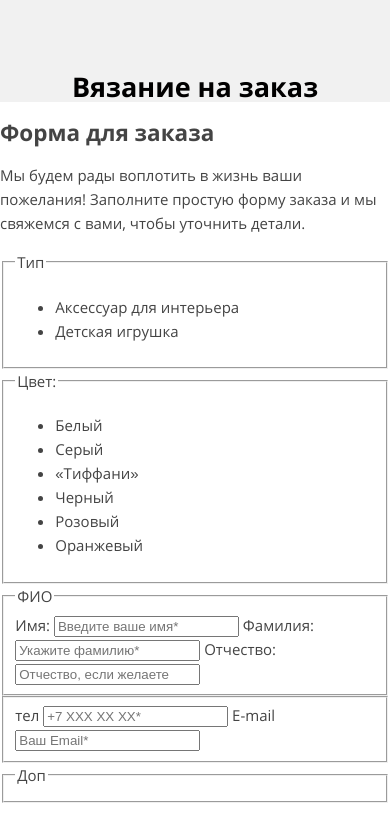
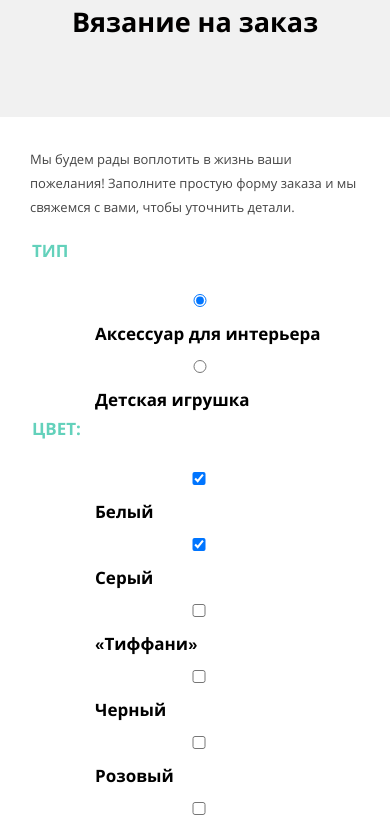
Before and after one commit to eresha1/578047-mishka, a website: page source/form.html in a window 390 px wide. Shown: the part 537-1352 px from the top of the page. Drawn offline with nearby package versions, Linux system fonts and the light colour scheme; files that its build step writes are made by us from their sources.

Commit message:
сетка крупных блоков mobil form.html

```diff
--- a/source/form.html
+++ b/source/form.html
@@ -2,14 +2,15 @@
 <html lang="ru">
 <head>
   <meta charset="utf-8">
+  <meta name="viewport" content="width=device-width, initial-scale=1.0">
   <title>HTML Academy: Мишка</title>
   <link href="css/style.css" rel="stylesheet">
 </head>
 <body>
   <header class="page-header">
     <nav class="page-header__nav main-nav">
-      <a class="main-nav__logo-link" href="#">
-        <img class="main-nav__logo-image" src="http://placehold.it/150x100" width="150" height="100" alt="Логотип магазина Мишка">
+      <a class="main-nav__logo-link" href="index.html">
+       <img class="main-nav__logo-image" src="img/logo-mobile.svg" width="85.589" height="35.034" alt="Логотип магазина Мишка">
       </a>
       <button class="main-nav__toggle" type="button">Открыть меню</button>
       <div class="main-nav__wrapper">
@@ -39,11 +40,11 @@
     </nav>
   </header>
   <main class="page-main">
-    <div class="page-main__heading">
-      <h1 class="page-main__title">Вязание на заказ</h1>
+    <div class="page-main__heading page-main__heading--inner">
+      <h1 class="page-main__title page-main__title--inner">Вязание на заказ</h1>
     </div>
-    <section class="order">
-      <h2 class="order__title">Форма для заказа</h2>
+    <section class="order container">
+      <h2 class="visually-hidden">Форма для заказа</h2>
       <p class="order__desc">
       Мы будем рады воплотить в жизнь ваши пожелания! Заполните простую форму заказа и мы свяжемся с вами, чтобы уточнить детали.</p>
       <form class="order__form order-form" action="https://echo.htmlacademy.ru" method="post">
@@ -51,12 +52,12 @@
           <legend class="order-form__legend">Тип</legend>
           <ul class="order-form__list">
             <li>
-              <input class="visually-hidden order-form__input order-form__input--radio" type="radio" id="interior" name="type" value="for-interior" checked>
-              <label class="order-form__label" for="interior">Аксессуар для интерьера</label>
+              <input class=" order-form__input order-form__input--radio" type="radio" id="interior" name="type" value="for-interior" checked>
+              <label class="order-form__label order-form__label--radio" for="interior">Аксессуар для интерьера</label>
             </li>
             <li>
-              <input class="visually-hidden order-form__input order-form__input--radio" type="radio" id="toy" name="type" value="toy">
-              <label class="order-form__label" for="toy">Детская игрушка</label>
+              <input class=" order-form__input order-form__input--radio" type="radio" id="toy" name="type" value="toy">
+              <label class="order-form__label order-form__label--radio" for="toy">Детская игрушка</label>
             </li>
           </ul>
         </fieldset>
@@ -64,54 +65,55 @@
           <legend class="order-form__legend">Цвет:</legend>
           <ul class="order-form__list">
             <li>
-              <input class="visually-hidden order-form__input order-form__input--checkbox" type="checkbox" id="white" name="white" checked>
-              <label class="order-form__label" for="white">Белый</label>
+              <input class="order-form__input order-form__input--checkbox" type="checkbox" id="white" name="white" checked>
+              <label class="order-form__label order-form__label--checkbox" for="white">Белый</label>
             </li>
             <li>
-              <input class="visually-hidden order-form__input order-form__input--checkbox" type="checkbox" id="gray" name="gray" checked>
-              <label class="order-form__label" for="gray">Серый</label>
+              <input class="order-form__input order-form__input--checkbox" type="checkbox" id="gray" name="gray" checked>
+              <label class="order-form__label order-form__label--checkbox" for="gray">Серый</label>
             </li>
             <li>
-              <input class="visually-hidden order-form__input order-form__input--checkbox" type="checkbox" id="tiffany" name="tiffany">
-              <label class="order-form__label" for="tiffany">«Тиффани»</label>
+              <input class="order-form__input order-form__input--checkbox" type="checkbox" id="tiffany" name="tiffany">
+              <label class="order-form__label order-form__label--checkbox" for="tiffany">«Тиффани»</label>
             </li>
             <li>
-              <input class="visually-hidden order-form__input order-form__input--checkbox" type="checkbox" id="black" name="black">
-              <label class="order-form__label" for="black">Черный</label>
+              <input class="order-form__input order-form__input--checkbox" type="checkbox" id="black" name="black">
+              <label class="order-form__label order-form__label--checkbox" for="black">Черный</label>
             </li>
             <li>
-              <input class="visually-hidden order-form__input order-form__input--checkbox" type="checkbox" id="pink" name="pink">
-              <label class="order-form__label" for="pink">Розовый</label>
+              <input class="order-form__input order-form__input--checkbox" type="checkbox" id="pink" name="pink">
+              <label class="order-form__label order-form__label--checkbox" for="pink">Розовый</label>
             </li>
             <li>
-              <input class="visually-hidden order-form__input order-form__input--checkbox" type="checkbox" id="orange" name="orange">
-              <label class="order-form__label" for="orange">Оранжевый</label>
+              <input class="order-form__input order-form__input--checkbox" type="checkbox" id="orange" name="orange">
+              <label class="order-form__label order-form__label--checkbox" for="orange">Оранжевый</label>
             </li>
           </ul>
         </fieldset>
         <fieldset class="order-form__fieldset order-form__fieldset--name">
           <legend class="order-form__legend">ФИО</legend>
-          <label class="order-form__label">Имя:
+          <label class="order-form__label order-form__label--name">Имя:
             <input class="order-form__input" id="name" name="name" type="text" placeholder="Введите ваше имя*">
           </label>
-          <label class="order-form__label">Фамилия:
+          <label class="order-form__label order-form__label--name">Фамилия:
             <input class="order-form__input" id="surname" name="surname" type="text" placeholder="Укажите фамилию*">
           </label>
-          <label class="order-form__label">Отчество:
+          <label class="order-form__label order-form__label--name">Отчество:
             <input class="order-form__input" id="middle-name" name="middle-name" type="text" placeholder="Отчество, если желаете">
           </label>
         </fieldset>
         <fieldset class="order-form__fieldset order-form__fieldset--contact">
-          <label class="order-form__label order-form__label--phone">тел
+          <label class="order-form__label order-form__label--contact">тел
             <input type="tel" class="order-form__input order-form__input--phone" name="phone" placeholder="+7 ХХХ ХХ ХХ*">
           </label>
-          <label class="order-form__label order-form__label--email">E-mail
+          <label class="
+          order-form__label order-form__label--contact">E-mail
             <input class="order-form__input order-form__input--email" type="email" name="email" placeholder="Ваш Email*">
           </label>
         </fieldset>
         <fieldset class="order-form__fieldset order-form__fieldset--text">
           <legend class="order-form__legend">Доп</legend>
-          <label class="order-form__label visually-hidden">Ваши пожелания к заказу
+          <label class="order-form__label">
             <textarea class="order-form__input order-form__input--text" placeholder="Опишите все ваши пожелания к заказу"></textarea>
           </label>
         </fieldset>
@@ -135,7 +137,9 @@
     <div class="page-footer__copyright copyright">
       <a class="copyright__link" href="https://htmlacademy.ru/intensive/adaptive">
         <b class="copyright__text">Разработано</b>
-        <img class="copyright__logo" src="http://placehold.it/150x100" alt="Логотип HTML Academy">
+        <svg version="1.1" id="Layer_1" xmlns="http://www.w3.org/2000/svg" xmlns:xlink="http://www.w3.org/1999/xlink" x="0px" y="0px" width="26.943px" height="34.09px" viewBox="0 0 26.943 34.09" enable-background="new 0 0 26.943 34.09" xml:space="preserve">
+            <path d="M13.62,0.017L13.472,0L0,1.412v24.661l13.473,8.017l13.43-7.99l0.042-0.025V1.412L13.62,0.017z M25.019,12.127L13.495,5.334 L13.494,5.23l-0.087,0.05l-0.088-0.056v0.109L1.925,12.118V3.147l11.548-1.212l11.547,1.212V12.127z M13.405,6.787L24.923,13.5 l-4.479,2.64l-7.093-4.221l-0.014,1.415l5.904,3.513l-0.86,0.507l-5.03-2.992l-0.014,1.415l3.827,2.275l-0.782,0.523l-3.031-1.787 l-0.014,1.413l1.853,1.091l-1.8,1.081L2.034,13.622L13.405,6.787z M1.925,15.127l11.411,6.791l0.016,1.044L5.41,18.234L5.395,19.65 l7.979,4.795l0.018,1.076l-7.973-4.74l-0.013,1.414l8.021,4.822l0.046,0.025l8.143-4.872l-0.011-5.177l3.415-2.036v10.021 L13.472,31.85L1.925,24.979V15.127z"/>
+          </svg>
       </a>
     </div>
   </footer>
--- a/source/less/blocks/card.less
+++ b/source/less/blocks/card.less
@@ -7,9 +7,6 @@
   padding-left: 0;
   margin: 0;
   list-style: none;
-}
-
-.card__item {
 }
 
 .card__image {
--- a/source/less/blocks/contacts.less
+++ b/source/less/blocks/contacts.less
@@ -11,7 +11,6 @@
 }
 
 .contacts__address {
-
   margin: 0 30px;
 }
 
@@ -20,7 +19,6 @@
   display: inline-block;
   vertical-align: top;
   margin-bottom: 30px;
-
 }
 
 .contacts__parameter {
--- a/source/less/blocks/order.less
+++ b/source/less/blocks/order.less
@@ -0,0 +1,86 @@
+.order {
+  padding-top: 30px;
+  padding-bottom: 55px;
+}
+
+.order__desc {
+  margin: 0 0 24px;
+  font-size: 13px;
+  line-height: 24px;
+}
+
+.order-form__fieldset {
+  padding: 0;
+  margin: 0;
+  text-align: left;
+  border: none;
+}
+
+.order-form__legend {
+  margin-bottom: 30px;
+
+  font-size: 17px;
+  line-height: 16px;
+  color: #63d1bb;
+  font-weight: 700;
+  text-transform: uppercase;
+}
+
+.order-form__list {
+  padding: 0;
+  margin: 0;
+  list-style: none;
+}
+
+.order-form__label {
+  display: block;
+  font-size: 17px;
+  line-height: 18px;
+  color: #000000;
+  font-weight: 700;
+
+  &--radio {
+    padding: 12px 10px 12px 65px;
+  }
+
+  &--checkbox {
+    padding: 12px 10px 12px 65px;
+  }
+
+  &--name {
+    padding: 12px 10px 12px 0;
+  }
+
+  &--contact {
+    margin-bottom: 30px;
+  line-height: 16px;
+  color: #63d1bb;
+  text-transform: uppercase;
+  }
+}
+
+.order-form__input {
+  width: 100%;
+  padding: 12px 10px 12px 0;
+   font-size: 17px;
+  line-height: 18px;
+  color: #444444;
+  border: 0;
+  box-sizing: border-box;
+
+  &--text {
+      min-height: 140px;
+
+      padding: 15px;
+      border: 2px solid #444;
+  }
+}
+
+.order-form__input::placeholder {
+  color: rgba(68, 68, 68, 0.3);
+}
+
+.order-form__send {
+  width: 100%;
+  box-sizing: border-box;
+}
--- a/source/less/blocks/page-main.less
+++ b/source/less/blocks/page-main.less
@@ -1,5 +1,5 @@
 .page-main {
-    min-width: 320px;
+  min-width: 320px;
   margin: 0 auto;
   background-color: @bg-color;
 }
@@ -30,7 +30,8 @@
   &--index {
   padding-bottom: 115px;
   }
-  &--catalog {
+
+  &--inner {
     padding-bottom: 80px;
   }
 
```
Also changed, not shown: source/catalog.html (+3 -3 lines), source/index.html (+5 -2 lines).
